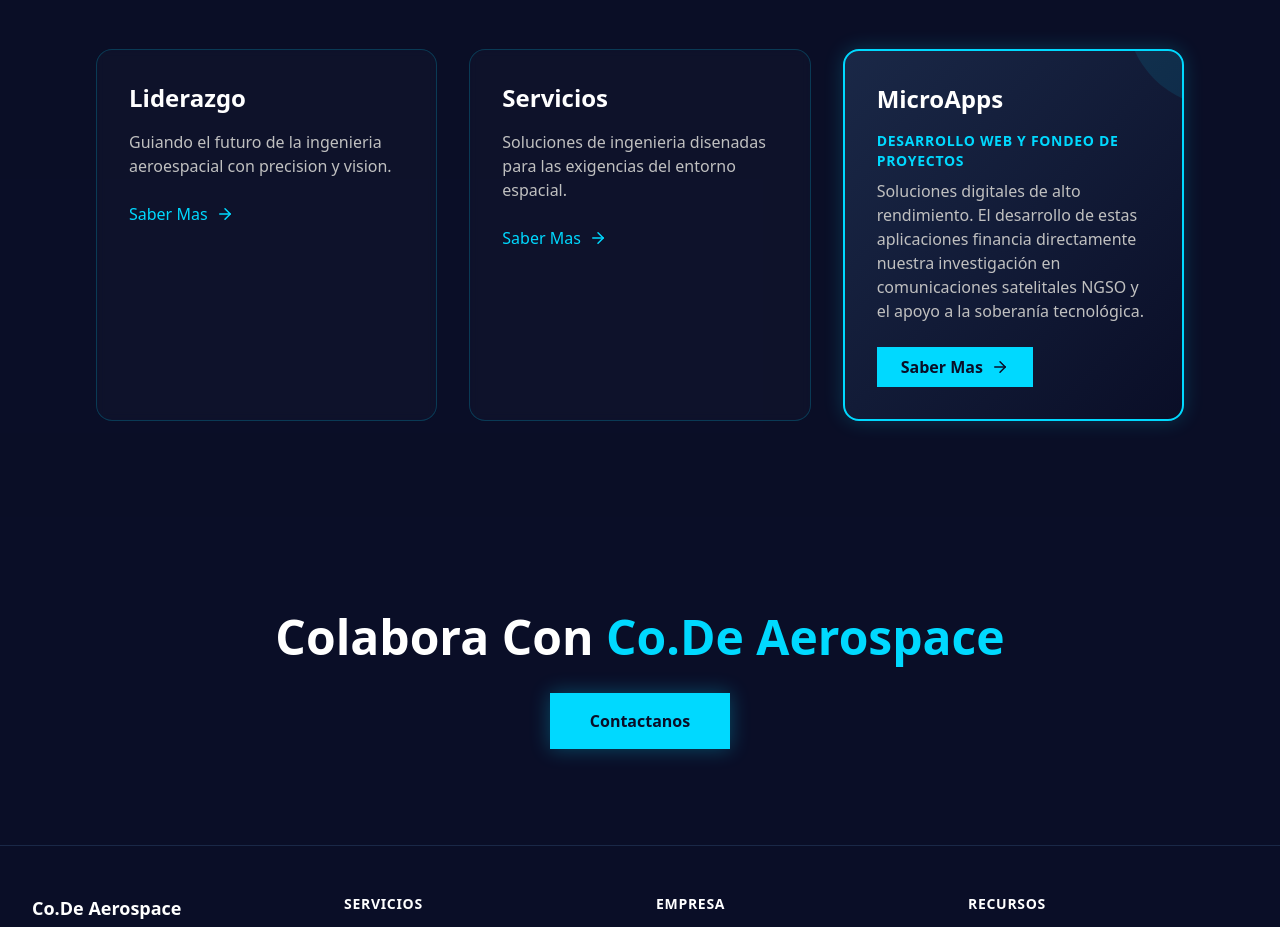
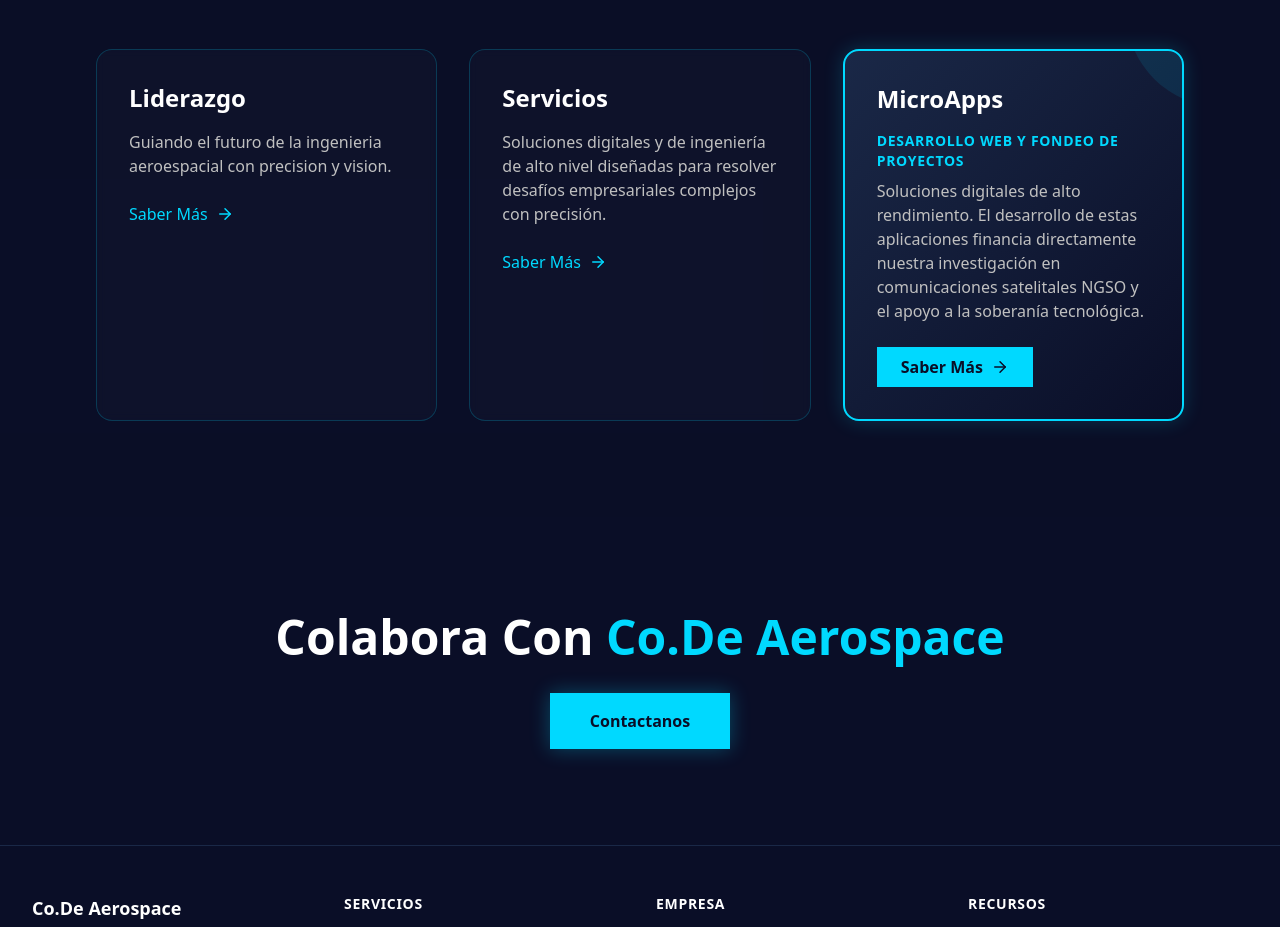
Before and after one commit to trimaxlan98/codeaerospace.com, a React (Vite) app: page / in a window 1280 px wide. Shown: the part 1600-2527 px from the top of the page. Built offline with nearby package versions, Linux system fonts and the light colour scheme; no server answers.

Commit message:
Servicios y lineas de investigacion

```diff
--- a/src/components/TechnicalServicesSection.jsx
+++ b/src/components/TechnicalServicesSection.jsx
@@ -1,10 +1,71 @@
 
-import React from 'react';
-import { motion } from 'framer-motion';
-import { Antenna, Radio, Shield, BarChart3, Compass } from 'lucide-react';
+import React, { useState } from 'react';
+import { motion, AnimatePresence } from 'framer-motion';
+import { Layout, Bot, Smartphone, Eye, Cpu, Settings, X, ArrowRight } from 'lucide-react';
 import { useLanguage } from '@/context/LanguageContext';
+import { Link } from 'react-router-dom';
 
-const ServiceCard = ({ icon: Icon, title, description, learnMore, delay }) => (
+const ServiceModal = ({ isOpen, onClose, service, t }) => {
+  if (!service) return null;
+  const Icon = service.icon;
+
+  return (
+    <AnimatePresence>
+      {isOpen && (
+        <>
+          <motion.div
+            initial={{ opacity: 0 }}
+            animate={{ opacity: 1 }}
+            exit={{ opacity: 0 }}
+            onClick={onClose}
+            className="fixed inset-0 bg-[#0a0e27]/80 backdrop-blur-sm z-[100]"
+          />
+          <motion.div
+            initial={{ opacity: 0, scale: 0.9, y: 20 }}
+            animate={{ opacity: 1, scale: 1, y: 0 }}
+            exit={{ opacity: 0, scale: 0.9, y: 20 }}
+            className="fixed left-1/2 top-1/2 -translate-x-1/2 -translate-y-1/2 w-[90%] max-w-2xl bg-[#0a0e27] border-2 border-[#00d9ff] rounded-2xl p-8 z-[101] shadow-[0_0_50px_rgba(0,217,255,0.2)]"
+          >
+            <button
+              onClick={onClose}
+              className="absolute top-4 right-4 text-[#c0c0c0] hover:text-[#00d9ff] transition-colors"
+            >
+              <X className="w-6 h-6" />
+            </button>
+
+            <div className="flex items-center gap-4 mb-6">
+              <div className="p-3 bg-[#00d9ff]/10 rounded-xl border border-[#00d9ff]/30">
+                <Icon className="w-8 h-8 text-[#00d9ff]" />
+              </div>
+              <h3 className="text-2xl md:text-3xl font-bold text-white">{service.title}</h3>
+            </div>
+
+            <p className="text-[#c0c0c0] text-lg leading-relaxed mb-8">
+              {service.details}
+            </p>
+
+            <div className="flex flex-col sm:flex-row gap-4">
+              <Link
+                to="/contact"
+                className="flex-1 inline-flex items-center justify-center gap-2 px-8 py-4 bg-[#00d9ff] text-[#0a0e27] font-bold rounded-lg hover:bg-[#00b8dd] transition-all duration-300 shadow-[0_0_20px_rgba(0,217,255,0.3)]"
+              >
+                {t('hero.cta2')} <ArrowRight className="w-5 h-5" />
+              </Link>
+              <button
+                onClick={onClose}
+                className="px-8 py-4 border border-[#00d9ff]/30 text-[#00d9ff] font-bold rounded-lg hover:bg-[#00d9ff]/10 transition-all duration-300"
+              >
+                {t('cv.close')}
+              </button>
+            </div>
+          </motion.div>
+        </>
+      )}
+    </AnimatePresence>
+  );
+};
+
+const ServiceCard = ({ icon: Icon, title, description, learnMore, delay, onOpen }) => (
   <motion.div
     initial={{ opacity: 0, scale: 0.95 }}
     whileInView={{ opacity: 1, scale: 1 }}
@@ -18,22 +79,57 @@
     <h3 className="text-xl font-bold text-white mb-4 group-hover:text-[#00d9ff] transition-colors">{title}</h3>
     <p className="text-[#c0c0c0] leading-relaxed text-sm flex-grow">{description}</p>
     <div className="mt-6 pt-4 border-t border-[#2a3c5f] group-hover:border-[#00d9ff]/30 transition-colors">
-      <span className="text-[#00d9ff] text-xs font-bold uppercase tracking-widest flex items-center gap-2">
-        {learnMore} <span className="transform group-hover:translate-x-1 transition-transform">→</span>
-      </span>
+      <button
+        onClick={onOpen}
+        className="text-[#00d9ff] text-xs font-bold uppercase tracking-widest flex items-center gap-2 group/btn"
+      >
+        {learnMore} <span className="transform group-hover/btn:translate-x-1 transition-transform">→</span>
+      </button>
     </div>
   </motion.div>
 );
 
 const TechnicalServicesSection = () => {
   const { t } = useLanguage();
+  const [selectedService, setSelectedService] = useState(null);
 
   const services = [
-    { icon: Antenna, title: t('services.gs.title'), description: t('services.gs.desc') },
-    { icon: Radio, title: t('services.ngso.title'), description: t('services.ngso.desc') },
-    { icon: Shield, title: t('services.cyber.title'), description: t('services.cyber.desc') },
-    { icon: BarChart3, title: t('services.analytics.title'), description: t('services.analytics.desc') },
-    { icon: Compass, title: t('services.consulting.title'), description: t('services.consulting.desc') },
+    {
+      icon: Layout,
+      title: t('services.web.title'),
+      description: t('services.web.desc'),
+      details: t('services.web.details')
+    },
+    {
+      icon: Bot,
+      title: t('services.ai_automation.title'),
+      description: t('services.ai_automation.desc'),
+      details: t('services.ai_automation.details')
+    },
+    {
+      icon: Smartphone,
+      title: t('services.mobile.title'),
+      description: t('services.mobile.desc'),
+      details: t('services.mobile.details')
+    },
+    {
+      icon: Eye,
+      title: t('services.vr_training.title'),
+      description: t('services.vr_training.desc'),
+      details: t('services.vr_training.details')
+    },
+    {
+      icon: Cpu,
+      title: t('services.iot_automation.title'),
+      description: t('services.iot_automation.desc'),
+      details: t('services.iot_automation.details')
+    },
+    {
+      icon: Settings,
+      title: t('services.project_eng.title'),
+      description: t('services.project_eng.desc'),
+      details: t('services.project_eng.details')
+    },
   ];
 
   return (
@@ -55,10 +151,23 @@
 
         <div className="grid grid-cols-1 md:grid-cols-2 lg:grid-cols-3 gap-8">
           {services.map((service, index) => (
-            <ServiceCard key={index} {...service} learnMore={t('services.learnMore')} delay={index * 0.1} />
+            <ServiceCard
+              key={index}
+              {...service}
+              learnMore={t('services.learnMore')}
+              delay={index * 0.1}
+              onOpen={() => setSelectedService(service)}
+            />
           ))}
         </div>
       </div>
+
+      <ServiceModal
+        isOpen={!!selectedService}
+        onClose={() => setSelectedService(null)}
+        service={selectedService}
+        t={t}
+      />
     </section>
   );
 };
--- a/src/context/LanguageContext.jsx
+++ b/src/context/LanguageContext.jsx
@@ -46,28 +46,56 @@
   // Services
   services: {
     title1: { en: 'Technical', es: 'Servicios' },
-    title2: { en: 'Services', es: 'Tecnicos' },
-    subtitle: { en: 'Engineering solutions designed for the rigors of the space environment.', es: 'Soluciones de ingenieria disenadas para las exigencias del entorno espacial.' },
-    learnMore: { en: 'Learn More', es: 'Saber Mas' },
-    gs: {
-      title: { en: 'Ground Station GS-SW', es: 'Estacion Terrena GS-SW' },
-      desc: { en: 'Automation of tracking using SGP4/SDP4 models and real-time Doppler compensation for precise satellite communication links.', es: 'Automatizacion de rastreo usando modelos SGP4/SDP4 y compensacion Doppler en tiempo real para enlaces de comunicacion satelital precisos.' },
+    title2: { en: 'Services', es: 'Técnicos' },
+    subtitle: { en: 'High-level engineering and digital solutions designed to solve complex business challenges with precision.', es: 'Soluciones digitales y de ingeniería de alto nivel diseñadas para resolver desafíos empresariales complejos con precisión.' },
+    learnMore: { en: 'Learn More', es: 'Saber Más' },
+    web: {
+      title: { en: 'Enterprise Web Platforms', es: 'Plataformas Web Empresariales' },
+      desc: { en: 'Custom dashboards, internal tools, and scalable web architectures using React, Node.js, and Flask.', es: 'Dashboards a medida, herramientas internas y arquitecturas web escalables con React, Node.js y Flask.' },
+      details: {
+        es: "Desarrollo de ecosistemas digitales robustos. Incluye: Arquitecturas escalables con React/Node.js, integración de APIs RESTful, bases de datos optimizadas (PostgreSQL/Redis) y despliegue en contenedores Docker.",
+        en: "Development of robust digital ecosystems. Includes: Scalable architectures with React/Node.js, RESTful API integration, optimized databases (PostgreSQL/Redis), and Docker container deployment."
+      }
     },
-    ngso: {
-      title: { en: 'NGSO Communications', es: 'Comunicaciones NGSO' },
-      desc: { en: 'Advanced modeling for interference mitigation, spectrum coexistence, and frequency allocation optimization for non-geostationary orbits.', es: 'Modelado avanzado para mitigacion de interferencia, coexistencia espectral y optimizacion de asignacion de frecuencias para orbitas no geoestacionarias.' },
+    ai_automation: {
+      title: { en: 'AI & Agentic Automation', es: 'IA y Automatización Agéntica' },
+      desc: { en: 'Orchestration of AI agents to automate complex workflows and data analysis using LangChain.', es: 'Orquestación de agentes de IA para automatizar flujos de trabajo complejos y análisis de datos con LangChain.' },
+      details: {
+        es: "Implementación de flujos autónomos. Especialidad en: Orquestación de agentes con LangChain, automatización de reportes técnicos, fine-tuning de LLMs y procesamiento de lenguaje natural (NLP) para análisis de datos masivos.",
+        en: "Implementation of autonomous workflows. Specialty: Agent orchestration with LangChain, technical report automation, LLM fine-tuning, and NLP for massive data analysis."
+      }
     },
-    cyber: {
-      title: { en: 'Space Cybersecurity', es: 'Ciberseguridad Espacial' },
-      desc: { en: '"Security by Design" implementation featuring AES-256 encryption for data-links and secure telecommand (TC) authentication protocols.', es: 'Implementacion de "Seguridad por Diseno" con cifrado AES-256 para enlaces de datos y protocolos seguros de autenticacion de telecomandos (TC).' },
+    mobile: {
+      title: { en: 'Full-Stack Mobile Apps', es: 'Apps Móviles Full-Stack' },
+      desc: { en: 'Cross-platform mobile solutions (iOS/Android) integrated with cloud infrastructure.', es: 'Soluciones móviles multiplataforma (iOS/Android) integradas con infraestructura en la nube.' },
+      details: {
+        es: "Aplicaciones móviles nativas y multiplataforma. Enfoque en: Experiencia de usuario (UX) de alto nivel, sincronización en tiempo real, integración con hardware y arquitecturas seguras para iOS y Android.",
+        en: "Native and cross-platform mobile apps. Focus on: High-level UX, real-time synchronization, hardware integration, and secure architectures for iOS and Android."
+      }
     },
-    analytics: {
-      title: { en: 'Mission-Critical Analytics', es: 'Analitica de Mision Critica' },
-      desc: { en: 'Processing of complex telemetry for satellite health monitoring, payload status verification, and predictive anomaly detection.', es: 'Procesamiento de telemetria compleja para monitoreo de salud satelital, verificacion de estado de carga util y deteccion predictiva de anomalias.' },
+    vr_training: {
+      title: { en: 'Industrial VR Training', es: 'Capacitación en Realidad Virtual' },
+      desc: { en: 'Immersive VR simulations for industrial safety, training, and operational efficiency.', es: 'Simulaciones inmersivas en RV para seguridad industrial, capacitación y eficiencia operativa.' },
+      details: {
+        es: "Entornos inmersivos para industria. Desarrollo en Unity/C# de simuladores de seguridad (STPS), capacitación operativa en VR y gemelos digitales para visualización de procesos complejos.",
+        en: "Immersive environments for industry. Unity/C# development of safety simulators (STPS), operational VR training, and digital twins for complex process visualization."
+      }
     },
-    consulting: {
-      title: { en: 'Orbital Consulting', es: 'Consultoria Orbital' },
-      desc: { en: 'Strategic planning for technical sovereignty, regulatory intelligence, and roadmap development for the emerging NewSpace economy.', es: 'Planificacion estrategica para soberania tecnologica, inteligencia regulatoria y desarrollo de hojas de ruta para la economia NewSpace emergente.' },
+    iot_automation: {
+      title: { en: 'Industrial IoT & Control', es: 'IoT Industrial y Control' },
+      desc: { en: 'Embedded systems and IoT solutions for process monitoring and hardware automation.', es: 'Sistemas embebidos y soluciones IoT para monitoreo de procesos y automatización de hardware.' },
+      details: {
+        es: "Digitalización de procesos físicos. Expertos en: Sistemas embebidos (STM32/ESP32), protocolos de comunicación industrial, instrumentación avanzada y control de sistemas dinámicos en tiempo real.",
+        en: "Digitalization of physical processes. Experts in: Embedded systems (STM32/ESP32), industrial communication protocols, advanced instrumentation, and real-time dynamic systems control."
+      }
+    },
+    project_eng: {
+      title: { en: 'Custom Project Engineering', es: 'Ingeniería de Proyectos a Medida' },
+      desc: { en: 'Technical consulting, structural analysis (FEA), and mechanical design for industrial challenges.', es: 'Consultoría técnica, análisis estructural (FEA) y diseño mecánico para desafíos industriales.' },
+      details: {
+        es: "Consultoría de ingeniería integral. Servicios de: Análisis por elementos finitos (FEA) térmico-estructural, diseño mecánico avanzado en SolidWorks y gestión de proyectos tecnológicos de alta complejidad.",
+        en: "Comprehensive engineering consultancy. Services: Thermal-structural FEA analysis, advanced mechanical design in SolidWorks, and management of high-complexity technological projects."
+      }
     },
   },
 
```
Also changed, not shown: src/components/research/ResearchLines.jsx (+20 -20 lines), 5 other files (tests, documents, lock files or other folders).
